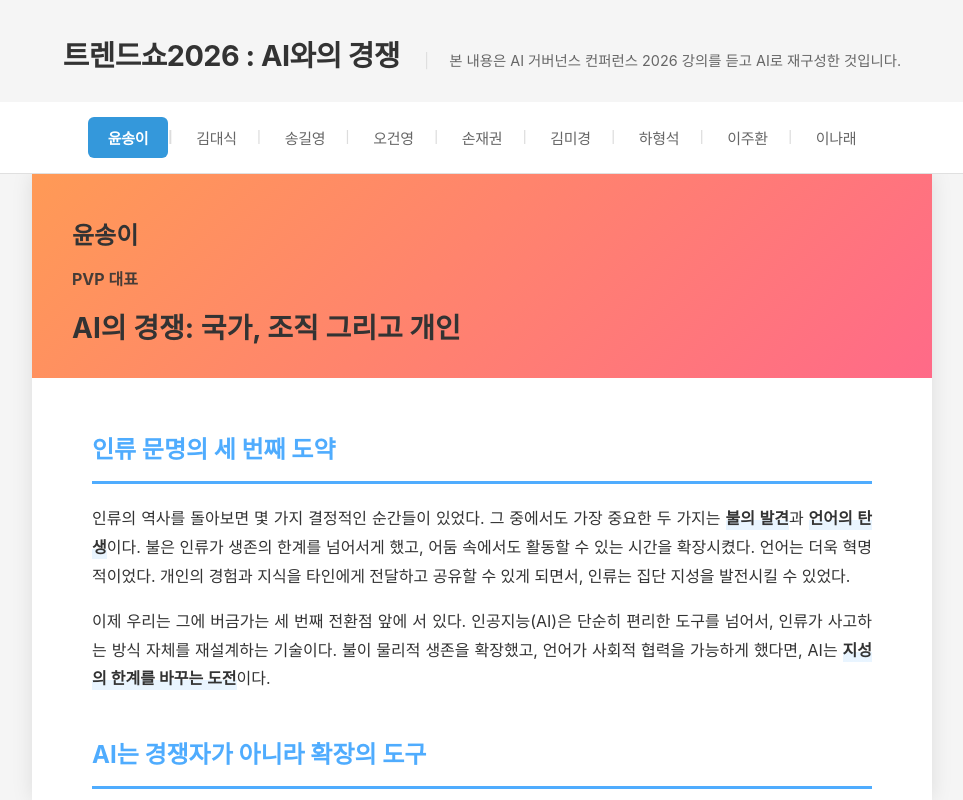
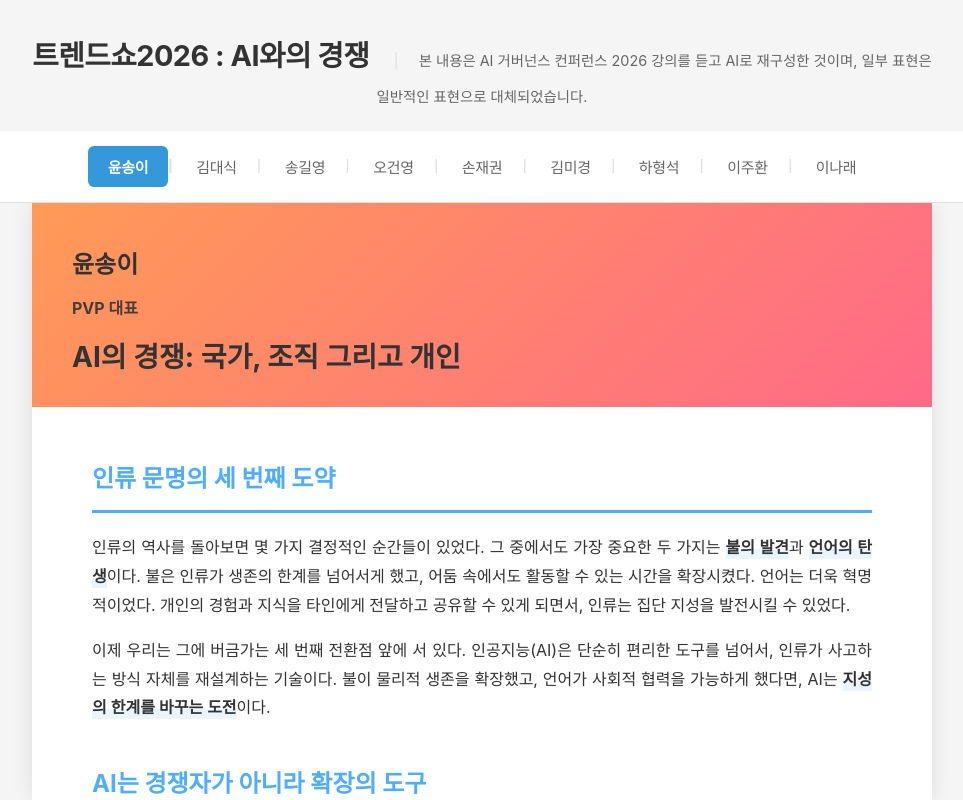
Before and after one commit to withie356-alt/withie_trendshow_AI, a plain HTML site: page index.html in a window 1280 px wide. Shown: the whole page, without its empty margins (158-1121 px from the left). Drawn offline with Linux system fonts and the light colour scheme.

Commit message:
Update notice text with AI reconstruction disclaimer

```diff
--- a/index.html
+++ b/index.html
@@ -417,7 +417,7 @@
     <div class="main-header">
         <div class="header-content">
             <h1>트렌드쇼2026 : AI와의 경쟁</h1>
-            <span class="notice">본 내용은 AI 거버넌스 컨퍼런스 2026 강의를 듣고 AI로 재구성한 것입니다.</span>
+            <span class="notice">본 내용은 AI 거버넌스 컨퍼런스 2026 강의를 듣고 AI로 재구성한 것이며, 일부 표현은 일반적인 표현으로 대체되었습니다.</span>
         </div>
     </div>
 
```
